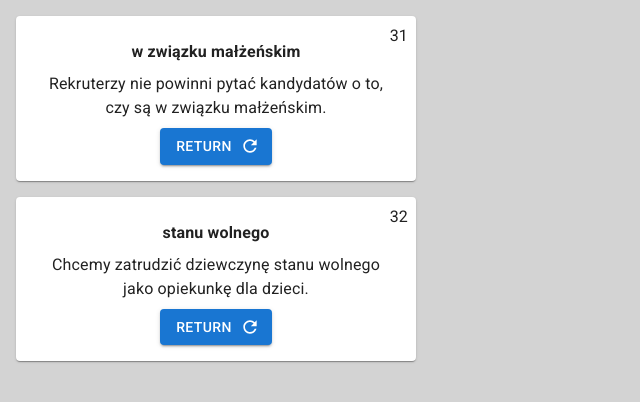
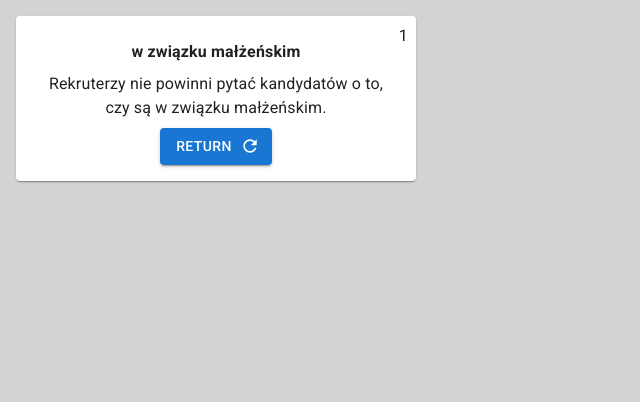
Before and after one commit to MateuszPocwiardowski/flashcards-2.0, a React (Create React App) app in the folder frontend/: page / in a window 1280 px wide. Shown: the top 402 px of the page, without its empty margins (0-640 px from the left). Built offline with nearby package versions, Linux system fonts and the light colour scheme.

Commit message:
add change card logic

```diff
--- a/frontend/src/App.js
+++ b/frontend/src/App.js
@@ -9,7 +9,7 @@ import './App.css'
 
 const CARDS = [
 	{
-		id: 31,
+		id: 1,
 		engWord: `married`,
 		plWord: `w związku małżeńskim`,
 		engSentence: `Recruiters should not ask cadidates if they are merried.`,
@@ -17,7 +17,23 @@ const CARDS = [
 		status: 'unknown',
 	},
 	{
-		id: 32,
+		id: 2,
+		engWord: `single`,
+		plWord: `stanu wolnego`,
+		engSentence: `We are looking to hire a single girl as an au pair.`,
+		plSentence: 'Chcemy zatrudzić dziewczynę stanu wolnego jako opiekunkę dla dzieci.',
+		status: 'unknown',
+	},
+	{
+		id: 3,
+		engWord: `single`,
+		plWord: `stanu wolnego`,
+		engSentence: `We are looking to hire a single girl as an au pair.`,
+		plSentence: 'Chcemy zatrudzić dziewczynę stanu wolnego jako opiekunkę dla dzieci.',
+		status: 'unknown',
+	},
+	{
+		id: 4,
 		engWord: `single`,
 		plWord: `stanu wolnego`,
 		engSentence: `We are looking to hire a single girl as an au pair.`,
@@ -29,6 +45,7 @@ const CARDS = [
 const App = () => {
 	const [cards, setCards] = useState(CARDS)
 	const [turnedCard, setTurnedCard] = useState(false)
+	const [displayedCard, setDisplayedCard] = useState(1)
 
 	const addToKnowHandler = (id, status) => {
 		setCards(prevState => {
@@ -38,15 +55,19 @@ const App = () => {
 				plWord: card.plWord,
 				engSentence: card.engSentence,
 				plSentence: card.plSentence,
-				status: card.id === id ? card.status : status,
+				status: card.id === id ? status : card.status,
 			}))
 			return updatedTask
 		})
+		setTurnedCard(false)
+		setDisplayedCard(prevState => (prevState += 1))
 	}
 
 	return (
 		<div className='App'>
-			{cards.map(({ id, engWord, engSentence, plWord, plSentence, status }) => (
+			{cards.map(({ id, engWord, engSentence, plWord, plSentence, status }) => {
+				if (displayedCard === id) {
+					return (
 						<Card key={id} sx={{ margin: 2, padding: 2, maxWidth: '400px', position: 'relative' }}>
 							<Text sx={{ position: 'absolute', top: 0, right: 0 }}>{id}</Text>
 							{turnedCard && (
@@ -59,7 +80,9 @@ const App = () => {
 										color='success'
 										endIcon={<Check />}
 										sx={{ m: 1 }}
-								onClick={addToKnowHandler(id, status)}>
+										id={id}
+										status='known'
+										onClick={addToKnowHandler}>
 										I know
 									</PrimaryButton>
 									<PrimaryButton
@@ -67,7 +90,9 @@ const App = () => {
 										color='error'
 										endIcon={<CloseIcon />}
 										sx={{ m: 1 }}
-								onClick={addToKnowHandler(id, status)}>
+										id={id}
+										status='unknown'
+										onClick={addToKnowHandler}>
 										I don't know
 									</PrimaryButton>
 								</>
@@ -82,14 +107,16 @@ const App = () => {
 										color='primary'
 										endIcon={<RefreshIcon />}
 										onClick={() => {
-									setTurnedCard(prevState => !prevState)
+											setTurnedCard(true)
 										}}>
 										Return
 									</PrimaryButton>
 								</>
 							)}
 						</Card>
-			))}
+					)
+				}
+			})}
 		</div>
 	)
 }
--- a/frontend/src/components/Buttons/PrimaryButton.js
+++ b/frontend/src/components/Buttons/PrimaryButton.js
@@ -1,8 +1,12 @@
 import { Button } from '@mui/material'
 
-export default function PrimaryButton({ variant, color, endIcon, onClick, sx, children }) {
+export default function PrimaryButton({ variant, color, endIcon, id, status, onClick, sx, children }) {
+	const clickHandler = () => {
+		onClick(id, status)
+	}
+
 	return (
-		<Button variant={variant} color={color} endIcon={endIcon} onClick={onClick} sx={{ ...sx }}>
+		<Button variant={variant} color={color} endIcon={endIcon} onClick={clickHandler} sx={{ ...sx }}>
 			{children}
 		</Button>
 	)
```
Lines whose indentation alone changed are shown as unchanged.
